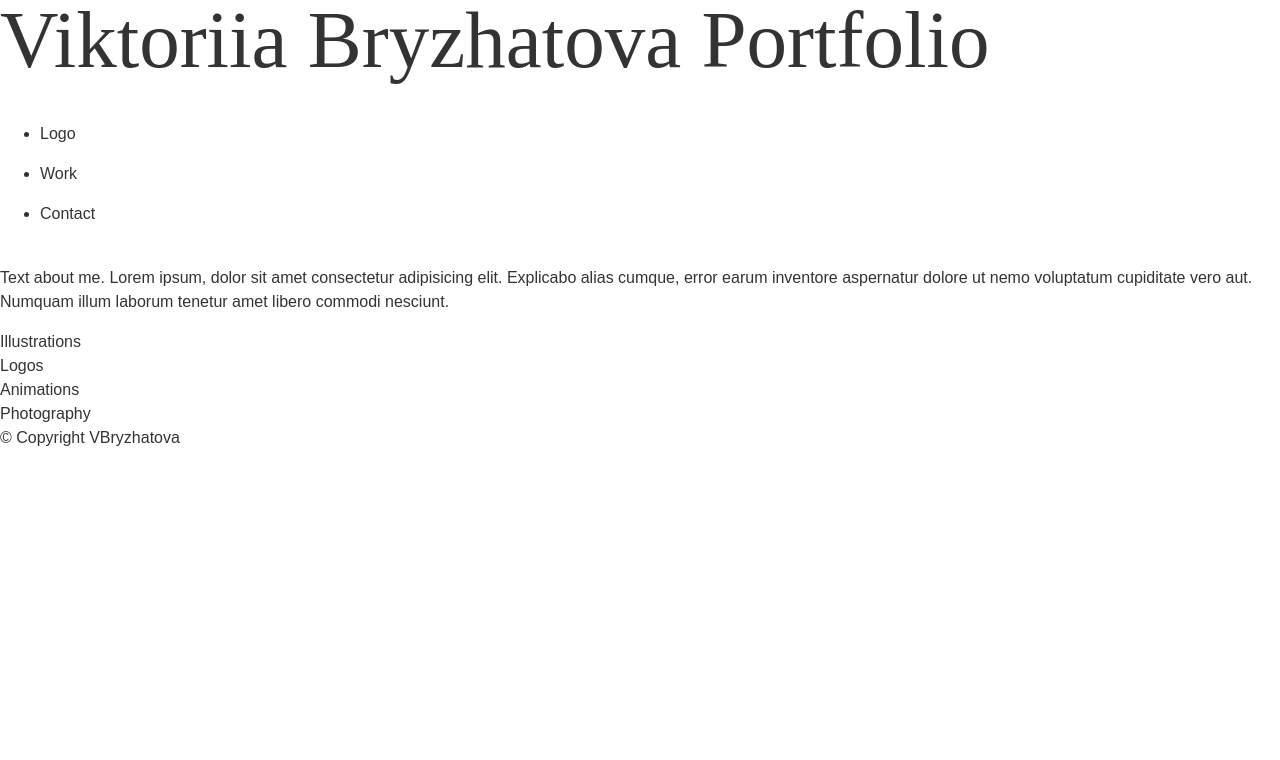
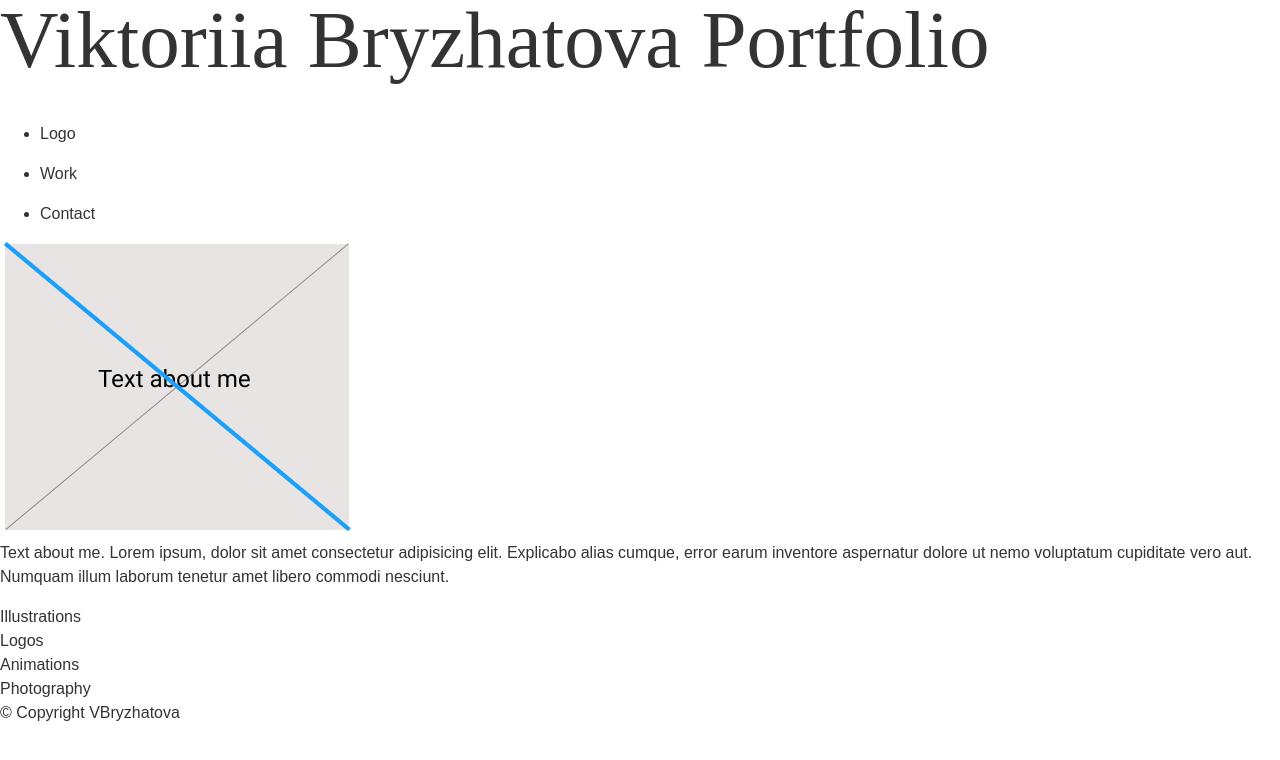
Before and after one commit to VikaBri/ViktoriiaBryzhatovaPortfolioMMP350, a plain HTML site: page index.html in a window 1280 px wide. Drawn offline with nearby package versions, Linux system fonts and the light colour scheme.

Commit message:
added image header

```diff
--- a/index.html
+++ b/index.html
@@ -39,7 +39,7 @@
 
 
     <div class="about_me">
-      <div class="about_image"><img src="" alt=""></div>
+      <div class="about_image"><img src="images/Screen Shot 2022-03-07 at 7.06.25 PM.png" alt=""></div>
       <div class="about_description">
         <p>
           Text about me. Lorem ipsum, dolor sit amet consectetur adipisicing elit. Explicabo alias cumque, error earum inventore aspernatur dolore ut nemo voluptatum cupiditate vero aut. Numquam illum laborum tenetur amet libero commodi nesciunt.
```
Also changed, not shown: images/Screen Shot 2022-03-07 at 7.06.25 PM.png (added).
